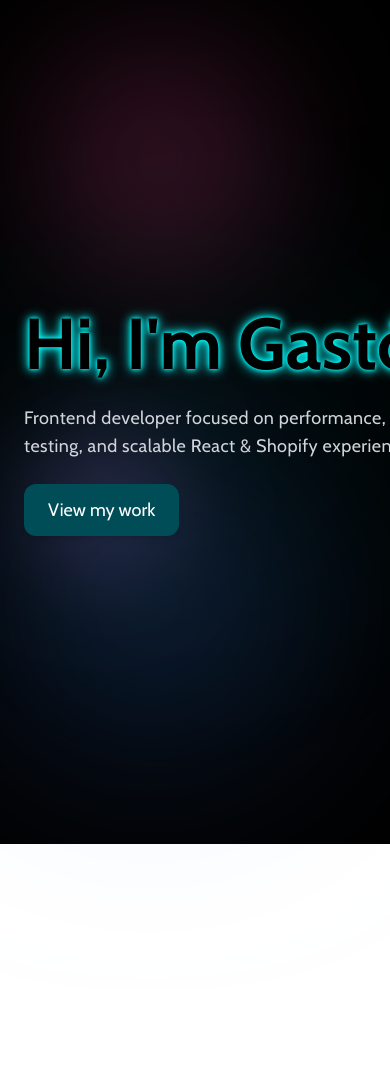
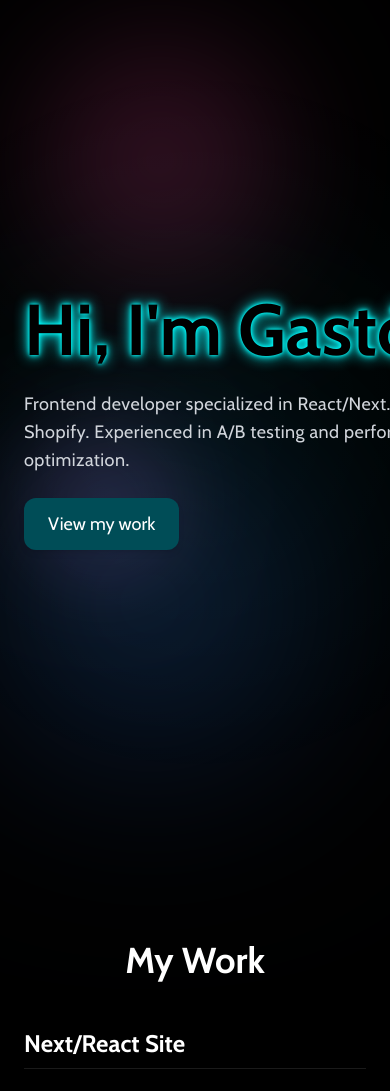
Before and after one commit to GastonAvogadro/Portfolio-v2, a Next.js app: page / in a window 390 px wide. Shown: the top 1091 px of the page. Before the commit the page ends 844 px from the top, so only its background shows below. Built offline with nearby package versions, Linux system fonts and the light colour scheme; grey boxes are pictures that could not be loaded.

Commit message:
add category, works, cards and mockup

```diff
--- a/src/app/page.js
+++ b/src/app/page.js
@@ -1,9 +1,11 @@
 import Hero from "@/components/sections/Hero";
+import Works from "@/components/sections/Works";
 
 export default function Home() {
   return (
     <>
       <Hero />
+      <Works />
     </>
   );
 }
--- /dev/null
+++ b/src/components/sections/Category.jsx
@@ -0,0 +1,41 @@
+"use client";
+
+import { useState } from "react";
+import Image from "next/image";
+import Modal from "@/components/ui/Modal";
+
+export default function Category({ category, projects }) {
+  const [selected, setSelected] = useState(null);
+
+  return (
+    <div className="mb-16">
+      <h3 className="text-2xl font-semibold mb-6 border-b border-white/10 pb-2">
+        {category}
+      </h3>
+      <div className="grid grid-cols-1 sm:grid-cols-2 lg:grid-cols-3 gap-6">
+        {projects.map((project) => (
+          <div
+            key={project.id}
+            onClick={() => setSelected(project)}
+            className="cursor-pointer bg-white/5 rounded-lg overflow-hidden hover:shadow-xl transition-shadow"
+          >
+            <div className="relative w-full h-48">
+              <Image
+                src={project.image}
+                alt={project.title}
+                fill
+                className="object-cover"
+              />
+            </div>
+            <div className="p-4">
+              <h4 className="text-lg font-semibold mb-1">{project.title}</h4>
+              <p className="text-sm text-gray-300">{project.shortDescription}</p>
+            </div>
+          </div>
+        ))}
+      </div>
+
+      {selected && <Modal project={selected} onClose={() => setSelected(null)} />}
+    </div>
+  );
+}
--- a/src/components/sections/Hero.jsx
+++ b/src/components/sections/Hero.jsx
@@ -20,8 +20,8 @@ export default function Hero() {
         </h1>
 
         <p className="text-lg text-gray-300 max-w-md opacity-0 animate-fade-in-up tracking-wide [animation-delay:1.5s]">
-          Frontend developer focused on performance, A/B testing, and scalable React &
-          Shopify experiences.
+          Frontend developer specialized in React/Next.js and Shopify. Experienced in A/B
+          testing and performance optimization.
         </p>
 
         <a
--- /dev/null
+++ b/src/components/sections/Works.jsx
@@ -0,0 +1,23 @@
+"use client";
+
+import { worksData } from "@/data/worksData";
+import Category from "./Category";
+
+export default function Works() {
+  const priorityOrder = ["Next/React Site", "Shopify Redesign", "A/B Test"];
+  const categories = priorityOrder.filter((type) => worksData.some((w) => w.type === type));
+
+  return (
+    <section id="works" className="bg-black text-white py-24 px-6">
+      <h2 className="text-4xl font-bold mb-12 text-center">My Work</h2>
+
+      {categories.map((category) => (
+        <Category
+          key={category}
+          category={category}
+          projects={worksData.filter((w) => w.type === category)}
+        />
+      ))}
+    </section>
+  );
+}
--- /dev/null
+++ b/src/components/ui/Modal.jsx
@@ -0,0 +1,85 @@
+"use client";
+
+import { useEffect, useState } from "react";
+import Image from "next/image";
+
+export default function Modal({ project, onClose }) {
+  const [isVisible, setIsVisible] = useState(false);
+
+  useEffect(() => {
+    const timeout = setTimeout(() => setIsVisible(true), 10); // Delay for fade-in
+    const handleKey = (e) => {
+      if (e.key === "Escape") onClose();
+    };
+    window.addEventListener("keydown", handleKey);
+    return () => {
+      clearTimeout(timeout);
+      window.removeEventListener("keydown", handleKey);
+    };
+  }, [onClose]);
+
+  const handleClose = () => {
+    setIsVisible(false);
+    setTimeout(onClose, 300);
+  };
+
+  return (
+    <div
+      className={`fixed inset-0 z-50 flex items-center justify-center px-4 transition-opacity duration-300 ${
+        isVisible ? "bg-black/80 backdrop-blur-md opacity-100" : "opacity-0"
+      }`}
+      onClick={handleClose}
+    >
+      <div
+        className={`relative bg-neutral-900 max-w-2xl w-full rounded-xl overflow-hidden shadow-xl transform transition-all duration-300 ${
+          isVisible ? "scale-100 opacity-100" : "scale-95 opacity-0"
+        }`}
+        onClick={(e) => e.stopPropagation()}
+      >
+        <button
+          onClick={handleClose}
+          aria-label="Close modal"
+          className="absolute top-2 right-2 text-white hover:text-red-400 text-2xl font-bold z-10"
+        >
+          &times;
+        </button>
+
+        <div className="relative w-full h-64">
+          <Image src={project.image} alt={project.title} fill className="object-cover" />
+        </div>
+
+        <div className="p-6 space-y-3">
+          <h4 className="text-2xl font-bold">{project.title}</h4>
+          <p className="text-sm text-gray-400">{project.type}</p>
+          <p>{project.description}</p>
+          {project.metrics && (
+            <p className="text-green-400 font-semibold">{project.metrics}</p>
+          )}
+          {project.role && <p className="text-sm text-gray-400 italic">{project.role}</p>}
+          {project.stack && (
+            <div className="flex flex-wrap gap-2 pt-2">
+              {project.stack.map((tech) => (
+                <span
+                  key={tech}
+                  className="text-xs bg-cyan-800/20 px-2 py-1 rounded-full"
+                >
+                  {tech}
+                </span>
+              ))}
+            </div>
+          )}
+          {project.url && (
+            <a
+              href={project.url}
+              target="_blank"
+              rel="noopener noreferrer"
+              className="inline-block mt-4 text-cyan-400 hover:underline"
+            >
+              Visit live site ↗
+            </a>
+          )}
+        </div>
+      </div>
+    </div>
+  );
+}
--- /dev/null
+++ b/src/data/worksData.js
@@ -0,0 +1,94 @@
+export const worksData = [
+  {
+    id: "next-agency-1",
+    title: "Agency Portfolio — Next.js",
+    type: "Next/React Site",
+    image: "https://picsum.photos/400",
+    shortDescription: "Built custom portfolio using App Router & Tailwind.",
+    description:
+      "Developed and deployed a fast, SEO-optimized portfolio using Next.js 14 (App Router) with Tailwind CSS and Chakra UI. Focused on performance and minimal design.",
+    stack: ["React", "Tailwind"],
+    gallery: ["https://picsum.photos/400", "https://picsum.photos/400"],
+    url: "https://agency-portfolio.vercel.app",
+    role: "Full-stack Dev",
+    metrics: null,
+  },
+  {
+    id: "next-agency-2",
+    title: "Agency Portfolio — Next.js",
+    type: "Next/React Site",
+    image: "https://picsum.photos/400",
+    shortDescription: "Built custom portfolio using App Router & Tailwind.",
+    description:
+      "Developed and deployed a fast, SEO-optimized portfolio using Next.js 14 (App Router) with Tailwind CSS and Chakra UI. Focused on performance and minimal design.",
+    stack: ["Next.js", "React", "Tailwind", "Chakra UI"],
+    gallery: ["https://picsum.photos/400", "https://picsum.photos/400"],
+    url: "https://agency-portfolio.vercel.app",
+    role: "Full-stack Dev",
+    metrics: null,
+  },
+  {
+    id: "just-strong",
+    title: "Just Strong PDP Redesign",
+    type: "Shopify Redesign",
+    image: "https://picsum.photos/400",
+    shortDescription: "Improved layout and UI leading to +18% CR.",
+    description:
+      "Implemented a new responsive product page design in Shopify. A/B tested using Convert. The winning variant increased conversion rate by 18%.",
+    stack: ["Shopify", "Liquid", "JavaScript", "CSS"],
+    gallery: [
+      "https://picsum.photos/400",
+      "https://picsum.photos/400",
+      "https://picsum.photos/400",
+    ],
+    url: "https://juststrong.com/products/example",
+    role: "Frontend Developer — Implementation & A/B testing",
+    metrics: "+18% conversion rate",
+  },
+  {
+    id: "just-strong-2",
+    title: "Just Strong PDP Redesign",
+    type: "Shopify Redesign",
+    image: "https://picsum.photos/400",
+    shortDescription: "Improved layout and UI leading to +18% CR.",
+    description:
+      "Implemented a new responsive product page design in Shopify. A/B tested using Convert. The winning variant increased conversion rate by 18%.",
+    stack: ["Shopify", "Liquid", "JavaScript", "CSS"],
+    gallery: [
+      "https://picsum.photos/400",
+      "https://picsum.photos/400",
+      "https://picsum.photos/400",
+    ],
+    url: "https://juststrong.com/products/example",
+    role: "Frontend Developer — Implementation & A/B testing",
+    metrics: "+18% conversion rate",
+  },
+  {
+    id: "drift-abtest",
+    title: "Homepage Test — Drift Sand Table",
+    type: "A/B Test",
+    image: "https://picsum.photos/400",
+    shortDescription: "Tested hero layout and CTA clarity.",
+    description:
+      "Ran an A/B test on the homepage hero section. Variant B featured a new CTA position and visual hierarchy. Resulted in a 12% uplift in click-through rate.",
+    stack: ["Convert", "JavaScript", "CSS"],
+    gallery: ["https://picsum.photos/400", "https://picsum.photos/400"],
+    url: null,
+    role: "A/B Testing Specialist",
+    metrics: "+12% CTR",
+  },
+  {
+    id: "drift-abtest-2",
+    title: "Homepage Test — Drift Sand Table",
+    type: "A/B Test",
+    image: "https://picsum.photos/400",
+    shortDescription: "Tested hero layout and CTA clarity.",
+    description:
+      "Ran an A/B test on the homepage hero section. Variant B featured a new CTA position and visual hierarchy. Resulted in a 12% uplift in click-through rate.",
+    stack: ["Convert", "JavaScript", "CSS"],
+    gallery: ["https://picsum.photos/400", "https://picsum.photos/400"],
+    url: null,
+    role: "A/B Testing Specialist",
+    metrics: "+12% CTR",
+  },
+];
```
